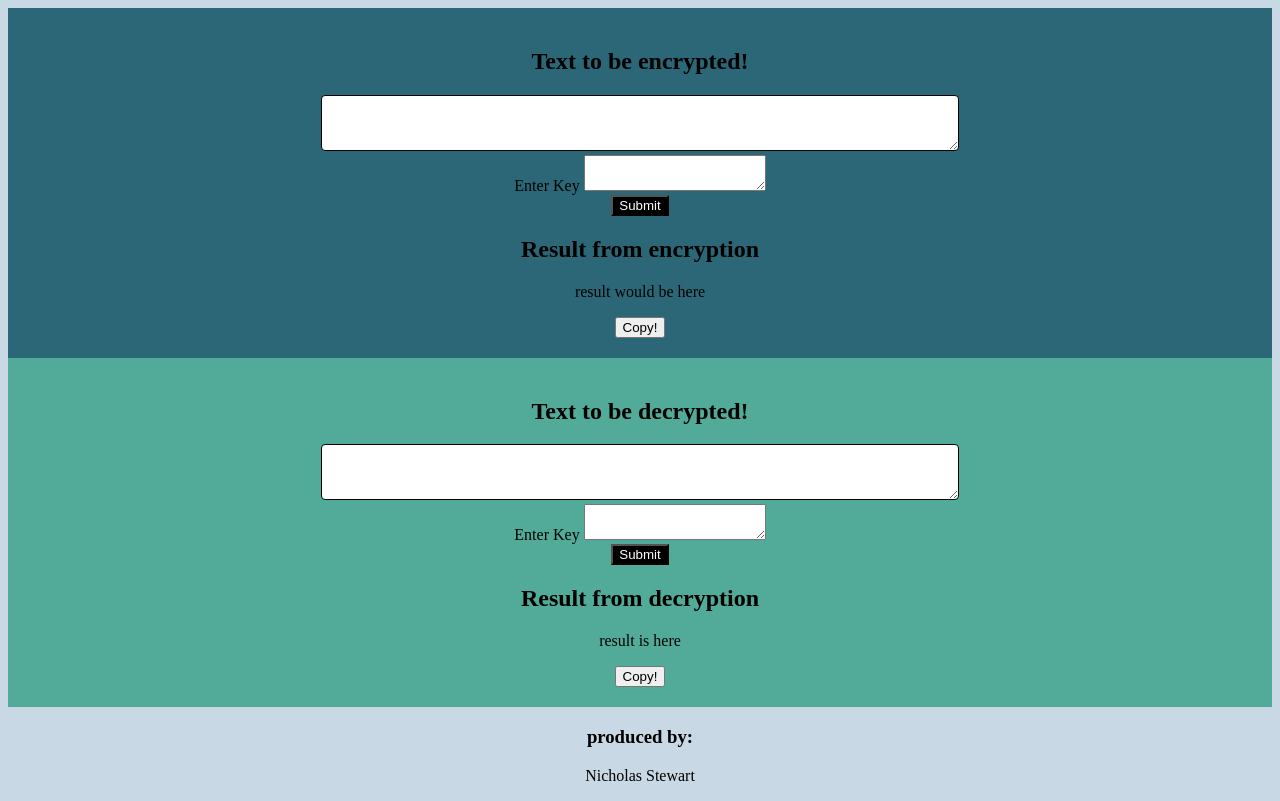
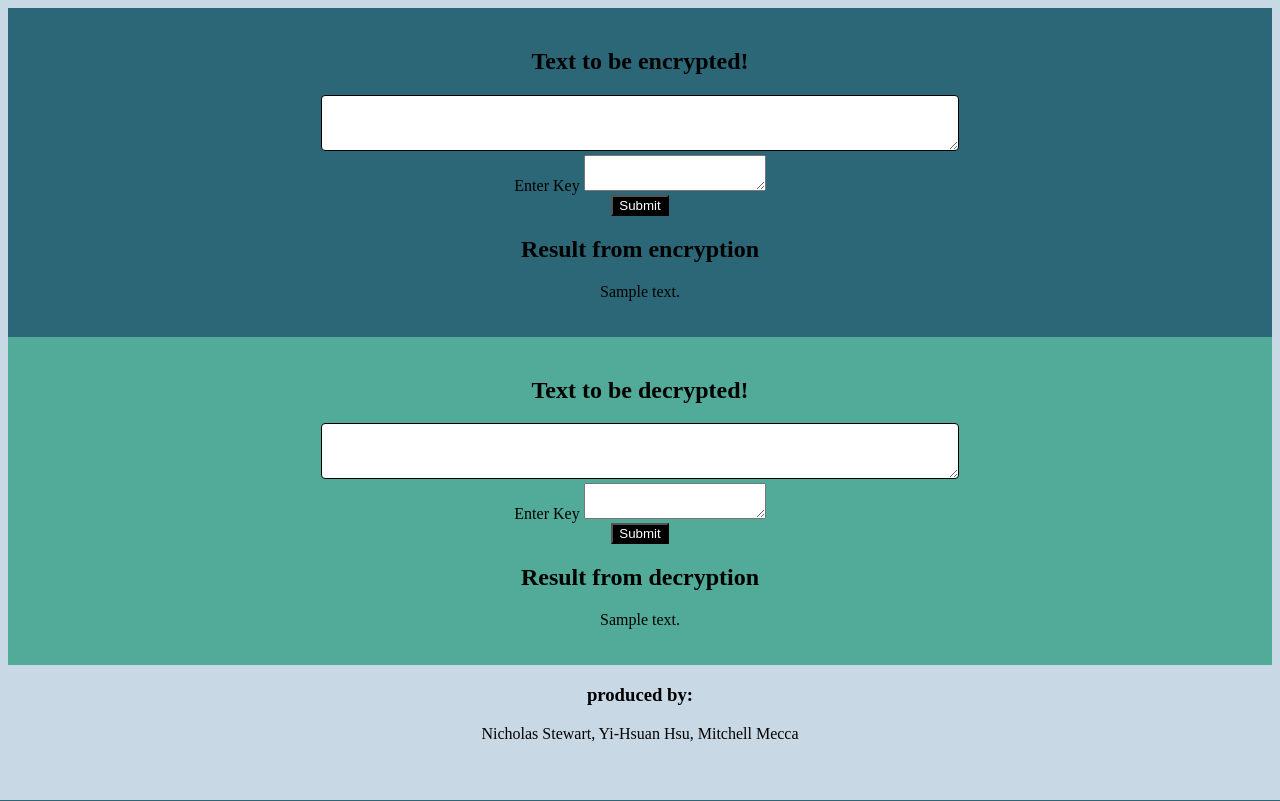
Before and after one commit to Nick-Stewart7/3DES-webapp, a Flask app: template templates/index.html in a window 1280 px wide. Run offline with Flask 2, Linux system fonts and the light colour scheme; the template is opened without the code that fills it: most values are stand-ins (such as "Sample title", 1, 10 or a date in 2020).

Commit message:
added dynamic updates for results of the algorithm

```diff
--- a/des_one_block.py
+++ b/des_one_block.py
@@ -166,7 +166,6 @@ def startEncryption(text, key):
     #runs the algo with sys args
     key = int(key, base=16)
     message = int(text, base=16)
-    print(message)
     #generate list of subkeys
     subkeys=[]
     next_key = permute_1(key)
--- a/main.py
+++ b/main.py
@@ -30,7 +30,7 @@ def encrypt():
         element = element[2:]
         messageHex += element
     enc = startEncryption(messageHex, key)
-    return "The ciphertext is: " + hex(enc)
+    return render_template('index.html', ciphertext = hex(enc))
 
 @app.route('/decrypt/', methods=['POST'])
 def decrypt():
@@ -39,7 +39,7 @@ def decrypt():
     dec = startDecrpyt(message, key)
     dec = hex(dec)
     dec = dec[2:]
-    return "the plaintext is: " + bytearray.fromhex(dec).decode()
+    return render_template('index.html', cleartext = bytearray.fromhex(dec).decode())
 
 #run
 app.run(
--- a/templates/index.html
+++ b/templates/index.html
@@ -20,15 +20,14 @@
                 <input type="submit">
             </form>
             <h2> Result from encryption </h2>
-            <p> result would be here </p>
-            <button> Copy! </button>
+            <p id="ciphertext"> {{ ciphertext }} </p>
         </section>
         <section class="Decryption">
             <h1>
                 Text to be decrypted!
             </h1>
                 <form action='/decrypt/' method='post'>
-                    <textarea name = 'dectext' class="dec"></textarea>
+                    <textarea name="dectext" class="dec"></textarea>
                     <br>
                     <label>Enter Key</label>
                     <textarea name='key'></textarea>
@@ -36,12 +35,11 @@
                     <input type="submit">
                 </form>
             <h2> Result from decryption </h2>
-            <p> result is here </p>
-            <button> Copy! </button>
+            <p id="cleartext"> {{ cleartext }} </p>
         </section>
         <footer>
             <h3> produced by: </h3>
-            <p> Nicholas Stewart </p>
+            <p> Nicholas Stewart, Yi-Hsuan Hsu, Mitchell Mecca </p>
         </footer>
     </body>
 </html>
```
